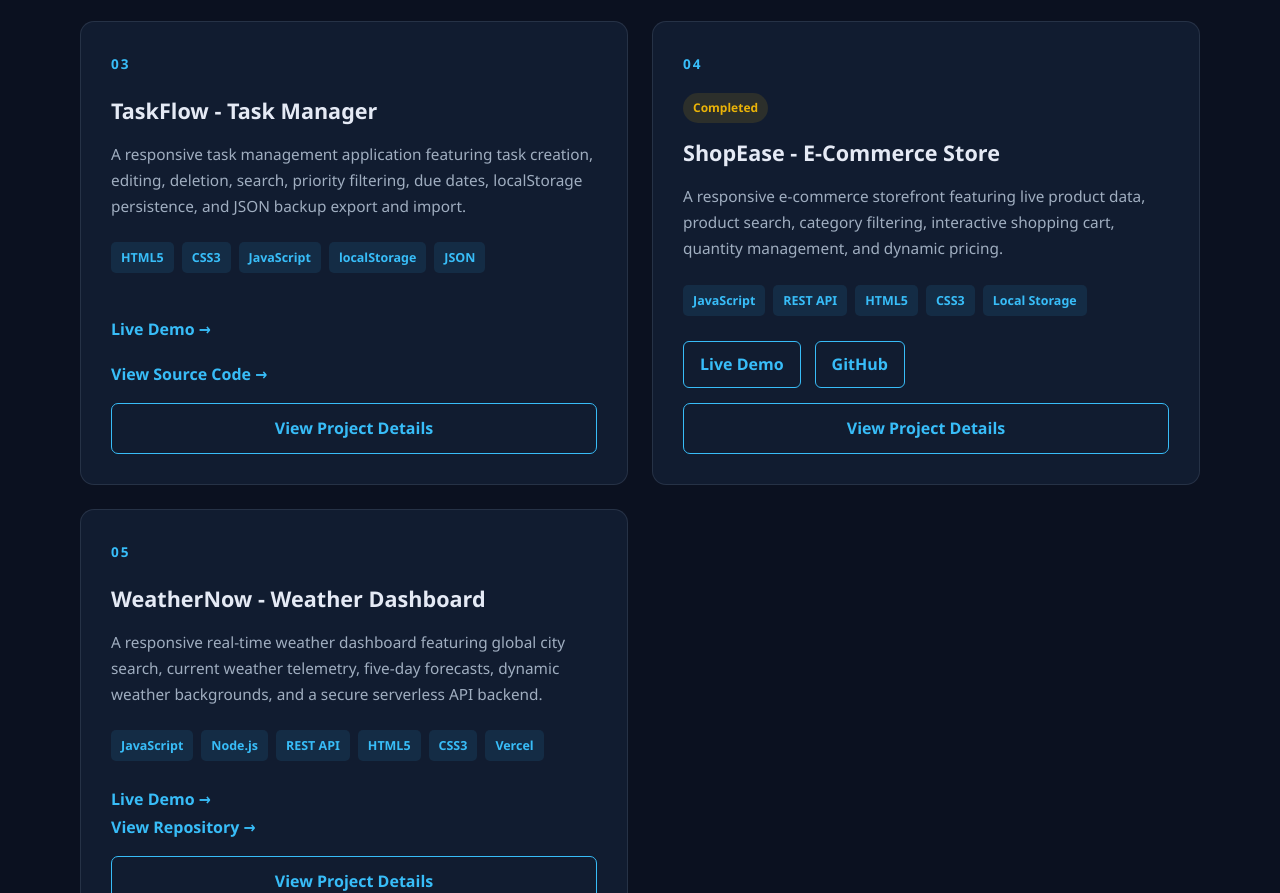
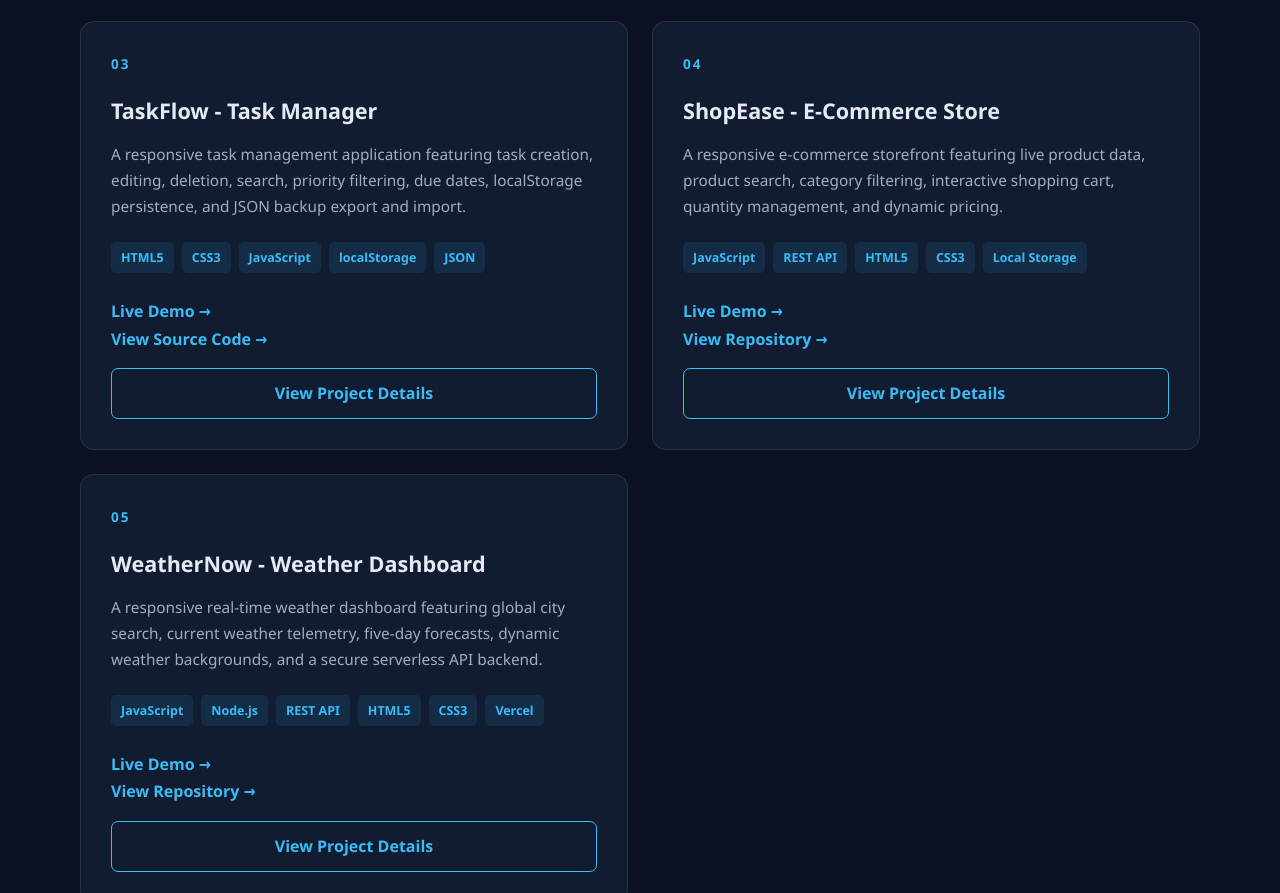
Before and after one commit to bawumia23/developer-portfolio, a plain HTML site: page index.html in a window 1280 px wide. Shown: the part 2670-3563 px from the top of the page. Drawn offline with Linux system fonts and the light colour scheme.

Commit message:
Standardize ShopEase portfolio project card

```diff
--- a/index.html
+++ b/index.html
@@ -247,7 +247,6 @@
 
           <article class="project-card">
             <div class="project-number">04</div>
-            <span class="status">Completed</span>
             <h3>ShopEase - E-Commerce Store</h3>
             <p>
               A responsive e-commerce storefront featuring live product
@@ -261,12 +260,22 @@
               <span>CSS3</span>
               <span>Local Storage</span>
             </div>
-            <div class="project-links">
-              <a href="https://bawumia23.github.io/ecommerce-store/"
-                 target="_blank" rel="noopener noreferrer">Live Demo</a>
-              <a href="https://github.com/bawumia23/ecommerce-store"
-                 target="_blank" rel="noopener noreferrer">GitHub</a>
-            </div>
+            <a
+              href="https://bawumia23.github.io/ecommerce-store/"
+              target="_blank"
+              rel="noopener noreferrer"
+              class="project-link"
+            >
+              Live Demo →
+            </a>
+            <a
+              href="https://github.com/bawumia23/ecommerce-store"
+              target="_blank"
+              rel="noopener noreferrer"
+              class="project-link"
+            >
+              View Repository →
+            </a>
           </article>
 
           <article class="project-card">
```
